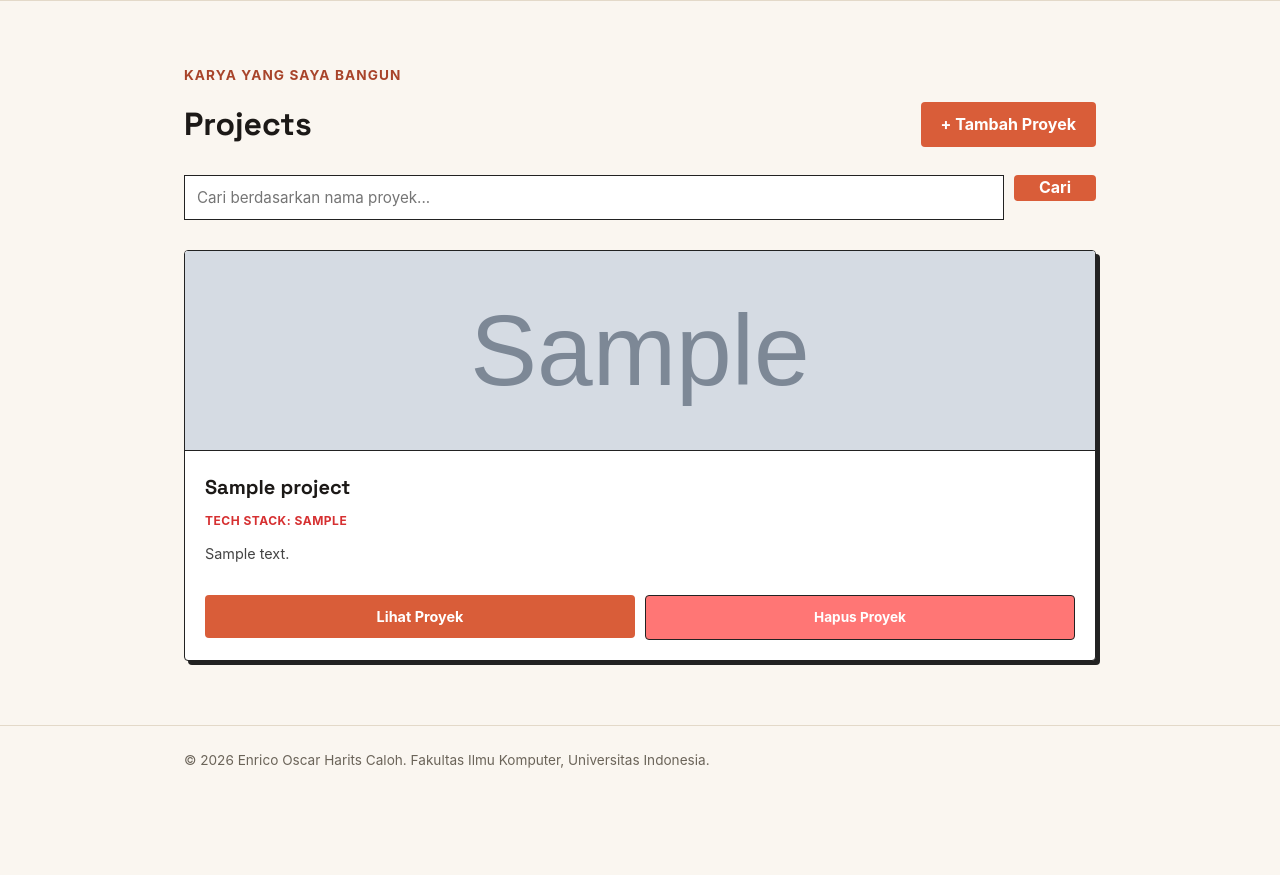
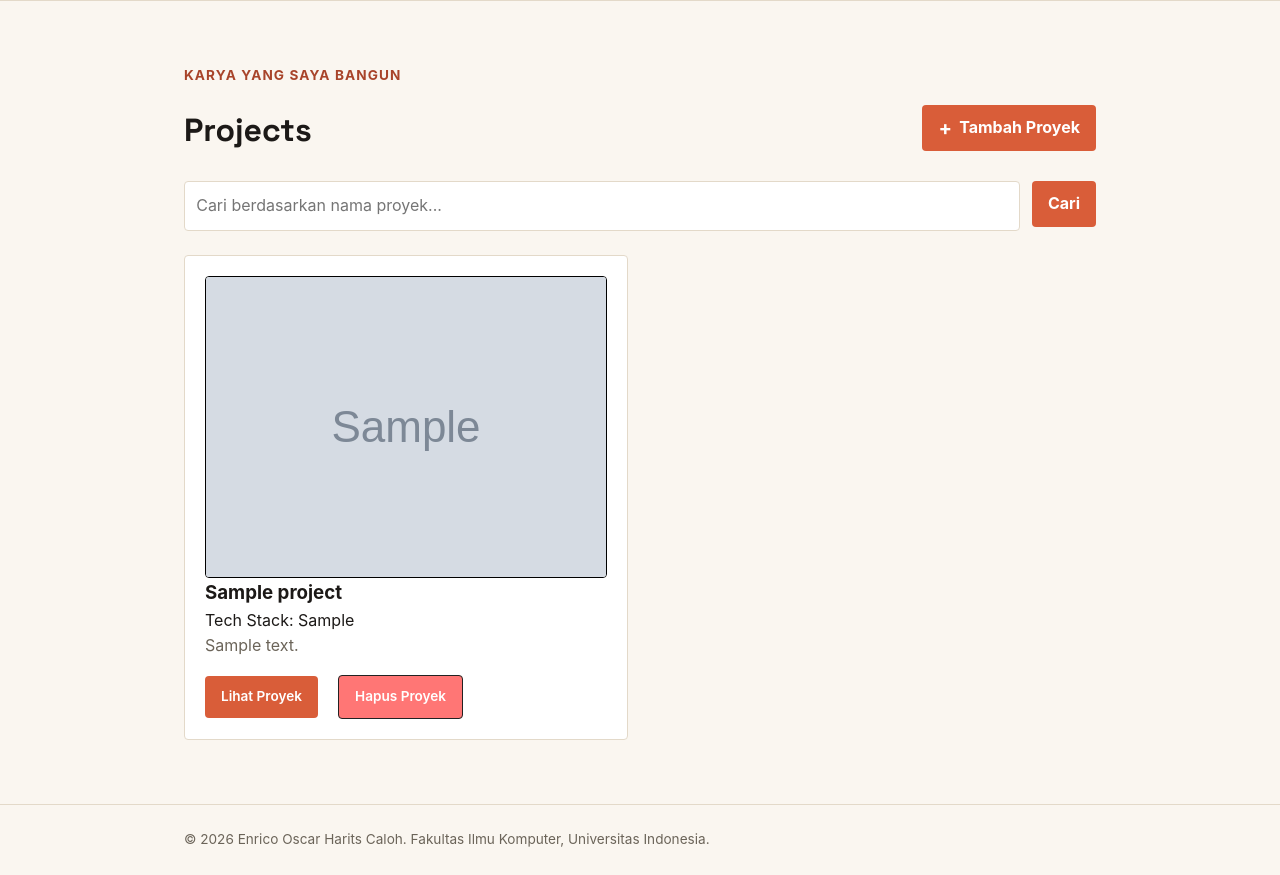
Before and after one commit to ricocalohhh/myportofolio, a Django app: page /projects/ in a window 1280 px wide. Shown: the part 74-949 px from the top of the page. Before the commit the page ends 842 px from the top, so only its background shows below. Run offline with Django 5.2, Linux system fonts and the light colour scheme; tables that the repository leaves empty hold one stand-in row (values such as "Sample post"); grey boxes marked "Sample" are stand-in pictures.

Commit message:
fix: typos in some areas

```diff
--- a/main/views.py
+++ b/main/views.py
@@ -11,7 +11,7 @@ def show_main(request):
     context = {
         "name": "Enrico Oscar Harits Caloh",
         "npm": "2506539990",
-        "study_program": "S1 Sisttem Informasi",
+        "study_program": "S1 Sistem Informasi",
         "bio": (
             "Mahasiswa Sistem Informasi Universitas Indonesia yang tertarik "
             "pada proses bisnis dan teknologi."
@@ -67,7 +67,7 @@ def show_projects(request):
         "project_list": projects,
         "title_query": title_query,
     }
-    return render(request, "project.html", context)
+    return render(request, "projects.html", context)
 
 def get_projects_json(request):
     title_query = request.GET.get("title", "").strip()
--- a/static/css/style.css
+++ b/static/css/style.css
@@ -525,12 +525,23 @@ h1, .brand {
 }
 
 .project-grid {
+    display: grid;
     grid-template-columns: repeat(2, minmax(0, 1fr));
+    gap: 1.5rem;
 }
 
 .project-grid .experience-card {
     display: flex;
     flex-direction: column;
+    justify-content: space-between;
+    height: 100%;
+}
+
+/* Responsif untuk Layar HP (1 Kolom) */
+@media (max-width: 768px) {
+    .project-grid {
+        grid-template-columns: 1fr;
+    }
 }
 
 .project-image {
--- a/templates/project.html
+++ /dev/null
@@ -1,80 +0,0 @@
-{% extends "base.html" %}
-{% load static %}
-
-{% block meta %}
-    <title>Projects - {{ name }}</title>
-{% endblock meta %}
-
-{% block content %}
-<main>
-    <section class="experience-section">
-        <div class="container">
-            <p class="hero-kicker" style="text-transform: uppercase;">Karya Yang Saya Bangun</p>
-
-            <!-- Header Halaman -->
-            <div style="display: flex; justify-content: space-between; align-items: center; margin-bottom: 25px;">
-                <h1 style="margin: 0; font-family: 'Space Grotesk', sans-serif;">Projects</h1>
-                <a href="{% url 'main:create_project' %}" class="button" style="text-decoration: none; padding: 10px 20px;">+ Tambah Proyek</a>
-            </div>
-
-            <!-- Form Pencarian (Dipisahkan agar tidak merusak Grid Kartu) -->
-            <form method="get" action="{% url 'main:show_projects' %}" style="display: flex; gap: 10px; margin-bottom: 30px; width: 100%;">
-                <input type="text" name="title" value="{{ title_query }}" placeholder="Cari berdasarkan nama proyek..." style="flex: 1; padding: 12px; border: 1px solid #222; font-family: inherit; font-size: 0.95rem;">
-                <button type="submit" class="button" style="padding: 0 25px; white-space: nowrap;">Cari</button>
-            </form>
-
-            <!-- KONDISI JIKA DATA KOSONG -->
-            {% if not project_list %}
-                <div style="text-align: center; padding: 50px 20px; border: 2px dashed #ccc; border-radius: 8px; background-color: #fafafa;">
-                    <p style="font-size: 1.1rem; color: #666; margin-bottom: 10px;">Tidak ada proyek yang ditemukan.</p>
-                    <p style="color: #888; font-size: 0.9rem;">Coba cari dengan kata kunci lain atau tambahkan proyek baru!</p>
-                </div>
-
-            <!-- TAMPILAN GRID KARTU KONTEN -->
-            {% else %}
-                <div class="experience-grid">
-                    {% for project in project_list %}
-                        <div class="experience-card" style="display: flex; flex-direction: column; justify-content: space-between; overflow: hidden; border: 1px solid #222; background-color: #fff; box-shadow: 4px 4px 0px #222; padding: 20px;">
-
-                            <div>
-                                <!-- Gambar Proyek (Dibatasi ukurannya agar pas di dalam kartu) -->
-                                <div style="margin: -20px -20px 20px -20px; overflow: hidden; height: 200px; border-bottom: 1px solid #222; background-color: #f5f5f5;">
-                                    {% if project.project_image_url %}
-                                        <img src="{{ project.project_image_url }}" alt="{{ project.title }}" style="width: 100%; height: 100%; object-fit: cover;">
-                                    {% else %}
-                                        <div style="width: 100%; height: 100%; display: flex; align-items: center; justify-content: center; color: #888; font-size: 0.9rem;">
-                                            No Image Available
-                                        </div>
-                                    {% endif %}
-                                </div>
-
-                                <!-- Detail Teks -->
-                                <h3 style="margin-top: 0; margin-bottom: 8px; font-family: 'Space Grotesk', sans-serif; font-size: 1.25rem;">{{ project.title }}</h3>
-                                <p style="font-size: 0.75rem; color: #d63031; text-transform: uppercase; margin-bottom: 12px; font-weight: bold; letter-spacing: 0.5px;">
-                                    Tech Stack: {{ project.tech_stack }}
-                                </p>
-                                <p style="color: #444; line-height: 1.6; font-size: 0.9rem; margin-bottom: 20px; text-align: left;">
-                                    {{ project.description }}
-                                </p>
-                            </div>
-
-                            <!-- Tombol Aksi di Bagian Bawah Kartu -->
-                            <div style="display: flex; gap: 10px; margin-top: auto; padding-top: 10px;">
-                                {% if project.project_url %}
-                                    <a href="{{ project.project_url }}" target="_blank" class="button" style="text-decoration: none; text-align: center; flex: 1; font-size: 0.9rem; padding: 10px 0;">Lihat Proyek</a>
-                                {% endif %}
-
-                                <!-- Memanggil Berkas Modal Hapus Komponen -->
-                                <div style="flex: 1;">
-                                    {% include "components/project_delete_modal.html" with project=project %}
-                                </div>
-                            </div>
-
-                        </div>
-                    {% endfor %}
-                </div>
-            {% endif %}
-        </div>
-    </section>
-</main>
-{% endblock content %}
--- /dev/null
+++ b/templates/projects.html
@@ -0,0 +1,67 @@
+{% extends "base.html" %}
+{% load static %}
+
+{% block meta %}
+    <title>Projects - {{ name }}</title>
+{% endblock meta %}
+
+{% block content %}
+<main class="main-content">
+    <section class="experience-section">
+        <div class="container">
+            <p class="hero-kicker">Karya Yang Saya Bangun</p>
+
+            <!-- Header Halaman -->
+            <div class="project-header">
+                <h1>Projects</h1>
+                <a href="{% url 'main:create_project' %}" class="button project-add-button">
+                    <span>+</span> Tambah Proyek
+                </a>
+            </div>
+
+            <!-- Form Pencarian -->
+            <form method="get" action="{% url 'main:show_projects' %}" class="project-search">
+                <input type="text" name="title" value="{{ title_query }}" placeholder="Cari berdasarkan nama proyek..." class="project-search__input">
+                <button type="submit" class="button">Cari</button>
+            </form>
+
+            <!-- Jika Data Kosong -->
+            {% if not project_list %}
+                <div class="empty-state-card">
+                    <p class="empty-state-title">Tidak ada proyek yang ditemukan.</p>
+                    <p class="empty-state-subtitle">Coba cari dengan kata kunci lain atau tambahkan proyek baru!</p>
+                </div>
+
+            <!-- Grid Kartu Proyek -->
+            {% else %}
+                <div class="experience-grid project-grid">
+                    {% for project in project_list %}
+                        <article class="experience-card">
+                            <div>
+                                <!-- Gambar Proyek -->
+                                {% if project.project_image_url %}
+                                    <img src="{{ project.project_image_url }}" alt="{{ project.title }}" class="project-image">
+                                {% endif %}
+
+                                <!-- Detail Teks -->
+                                <h3>{{ project.title }}</h3>
+                                <p class="project-tech-stack">Tech Stack: {{ project.tech_stack }}</p>
+                                <p class="experience-description">{{ project.description }}</p>
+                            </div>
+
+                            <!-- Tombol Aksi -->
+                            <div class="project-actions">
+                                {% if project.project_url %}
+                                    <a href="{{ project.project_url }}" target="_blank" class="button">Lihat Proyek</a>
+                                {% endif %}
+
+                                {% include "components/project_delete_modal.html" with project=project %}
+                            </div>
+                        </article>
+                    {% endfor %}
+                </div>
+            {% endif %}
+        </div>
+    </section>
+</main>
+{% endblock content %}
```
Also changed, not shown: templates/index.html (+6 -2 lines).
